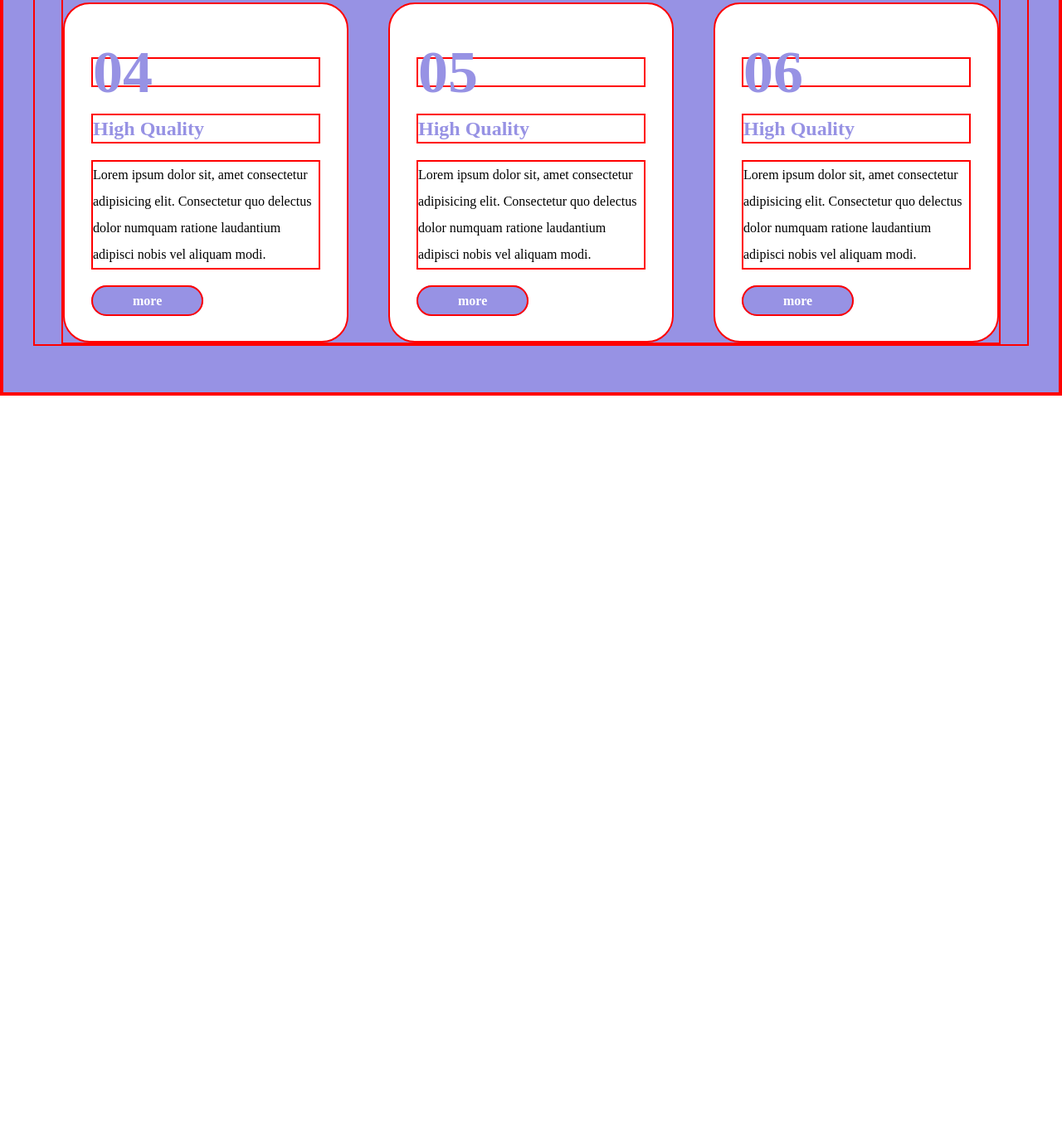
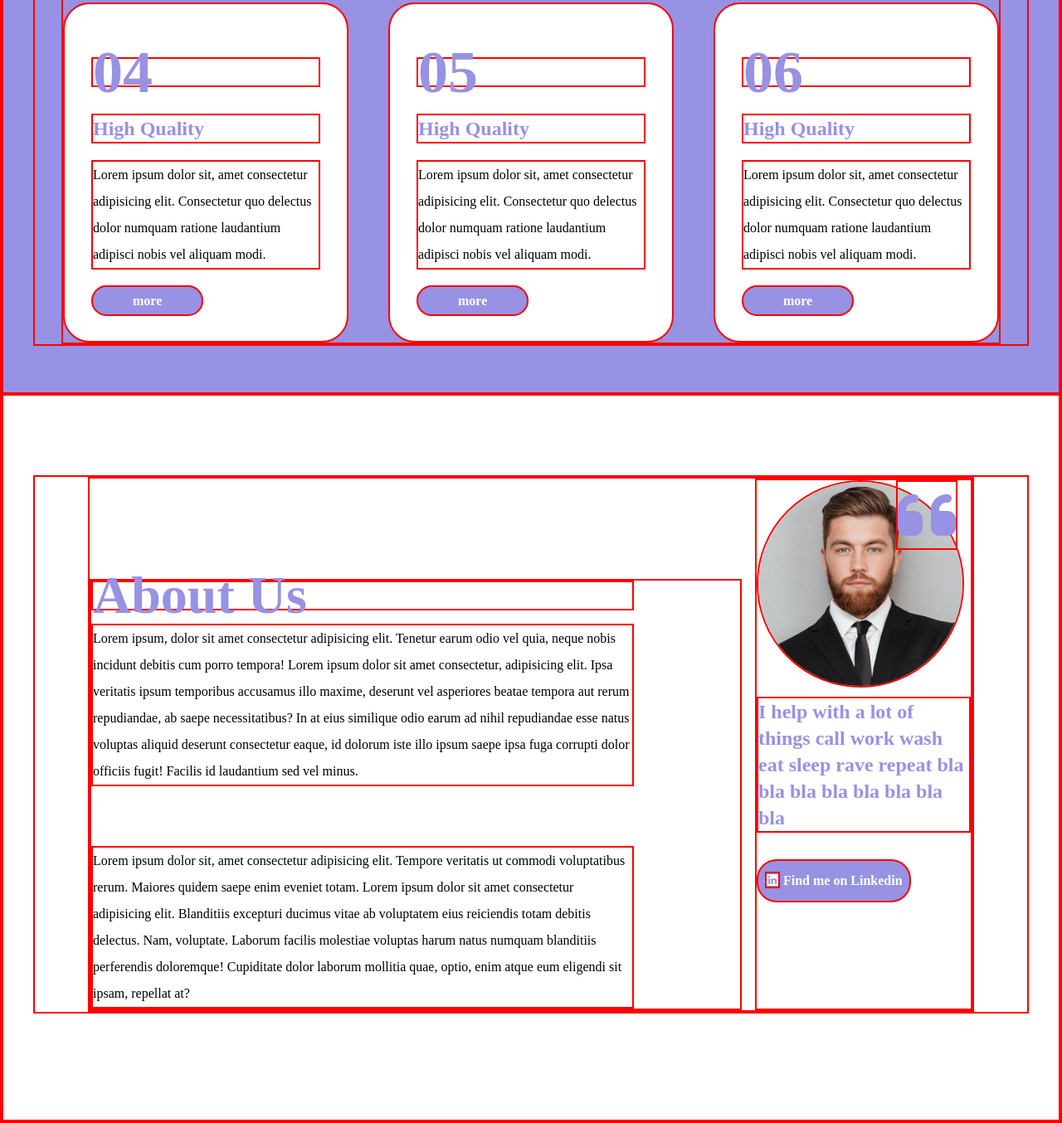
Before and after one commit to masfreddy93/htmlcss-responsive-layout, a plain HTML site: page index.html in a window 1280 px wide. Shown: the part 3906-5260 px from the top of the page at 83% size. Before the commit the page ends 4383 px from the top, so only its background shows below. Drawn offline with Linux system fonts and the light colour scheme.

Commit message:
section-5: done;

```diff
--- a/css/style.css
+++ b/css/style.css
@@ -36,6 +36,13 @@ img {
 .button {
     border-radius: 1.5rem;
     padding: 0.6rem;
+}
+
+.button-violet {
+    background-color: #9792E4;
+    color: white;
+    font-weight: bold;
+    padding: 0.5rem 3rem;
 }
 
 
@@ -446,13 +453,6 @@ img {
     margin-bottom: 1.4rem;
 }
 
-.section-4 .button {
-    background-color: #9792E4;
-    color: white;
-    font-weight: bold;
-    padding: 0.5rem 3rem;
-}
-
 
 /* MEDIA QUERY SECTION-4 */
 /* Tablet */
@@ -462,8 +462,6 @@ img {
     }
 }
 
-
-
 /* Mobile */
 @media screen and (max-width: 375px) {
     .section-4 .card {
@@ -472,6 +470,79 @@ img {
 }
 
 
+/* SECTION 5 */
+.section-5 {
+    padding-top: 6rem;
+    padding-bottom: 8rem;
+    line-height: 2rem;
+}
+
+.section-5 .container {
+    padding-left: 4rem;
+    padding-right: 4rem;
+}
+
+.section-5 .col-sx h2 {
+    font-size: 4rem;
+    color: #9792E4;
+    font-weight: bold;
+    margin-bottom: 1rem;
+}
+
+.section-5 .col-sx .primo-p {
+    margin-bottom: 4.5rem;
+}
+
+.section-5 .col-dx img {
+    border-radius: 50%;
+    width: 250px;
+    height: 250px;
+}
+
+.section-5 .col-dx h3 {
+    font-size: 1.5rem;
+    color: #9792E4;
+    font-weight: bold;
+    margin-bottom: 2rem;
+}
+
+.section-5 .col-dx .button-violet {
+    padding: 0.5rem;
+    margin-bottom: 8rem;
+}
+
+.section-5 .col-dx a {
+    display: inline-block;
+}
+
+.section-5 .row {
+    gap: 1rem;
+}
+
+.section-5 .col-dx {
+    width: calc((100% - 1rem) / 4);
+    position: relative;
+}
+
+.section-5 .col-sx {
+    flex-basis: 0;
+    flex-grow: 1;
+    align-self: end;
+    padding-right: 8rem;
+}
+
+.section-5 .col-dx .fa-quote-left {
+    position: absolute;
+    top: 0;
+    right: 1rem;
+    color: #9792E4;
+    font-size: 5rem;
+}
+
+
+
+
+
 
 /* DEBUG */
 .debug * {
--- a/index.html
+++ b/index.html
@@ -191,6 +191,30 @@
                 </div>
             </div>
         </div>
+
+
+        <div class="section-5">
+            <div class="container">
+                <div class="row">
+                    <div class="col-sx">
+                        <h2>About Us</h2>
+                        <p class="primo-p">Lorem ipsum, dolor sit amet consectetur adipisicing elit. Tenetur earum odio vel quia, neque nobis incidunt debitis cum porro tempora!
+                            Lorem ipsum dolor sit amet consectetur, adipisicing elit. Ipsa veritatis ipsum temporibus accusamus illo maxime, deserunt vel asperiores beatae tempora aut rerum repudiandae, ab saepe necessitatibus? In at eius similique odio earum ad nihil repudiandae esse natus voluptas aliquid deserunt consectetur eaque, id dolorum iste illo ipsum saepe ipsa fuga corrupti dolor officiis fugit! Facilis id laudantium sed vel minus.</p>
+                        <p> Lorem ipsum dolor sit, amet consectetur adipisicing elit. Tempore veritatis ut commodi voluptatibus rerum. Maiores quidem saepe enim eveniet totam.
+                            Lorem ipsum dolor sit amet consectetur adipisicing elit. Blanditiis excepturi ducimus vitae ab voluptatem eius reiciendis totam debitis delectus. Nam, voluptate. Laborum facilis molestiae voluptas harum natus numquam blanditiis perferendis doloremque! Cupiditate dolor laborum mollitia quae, optio, enim atque eum eligendi sit ipsam, repellat at?</p>
+                    </div>
+                    <div class="col-dx">
+                        <img src="img/about.jpg" alt="Immagine About">
+                        <h3>I help with a lot of things call work wash eat sleep rave repeat bla bla bla bla bla bla bla bla</h3>
+                        <a href="#" class="button button-section-5 button-violet">
+                            <i class="fa-brands fa-linkedin"></i>
+                            Find me on Linkedin
+                        </a>
+                        <i class="fa-solid fa-quote-left"></i>
+                    </div>
+                </div>
+            </div>
+        </div>
     </main>
 
 </body>
```
